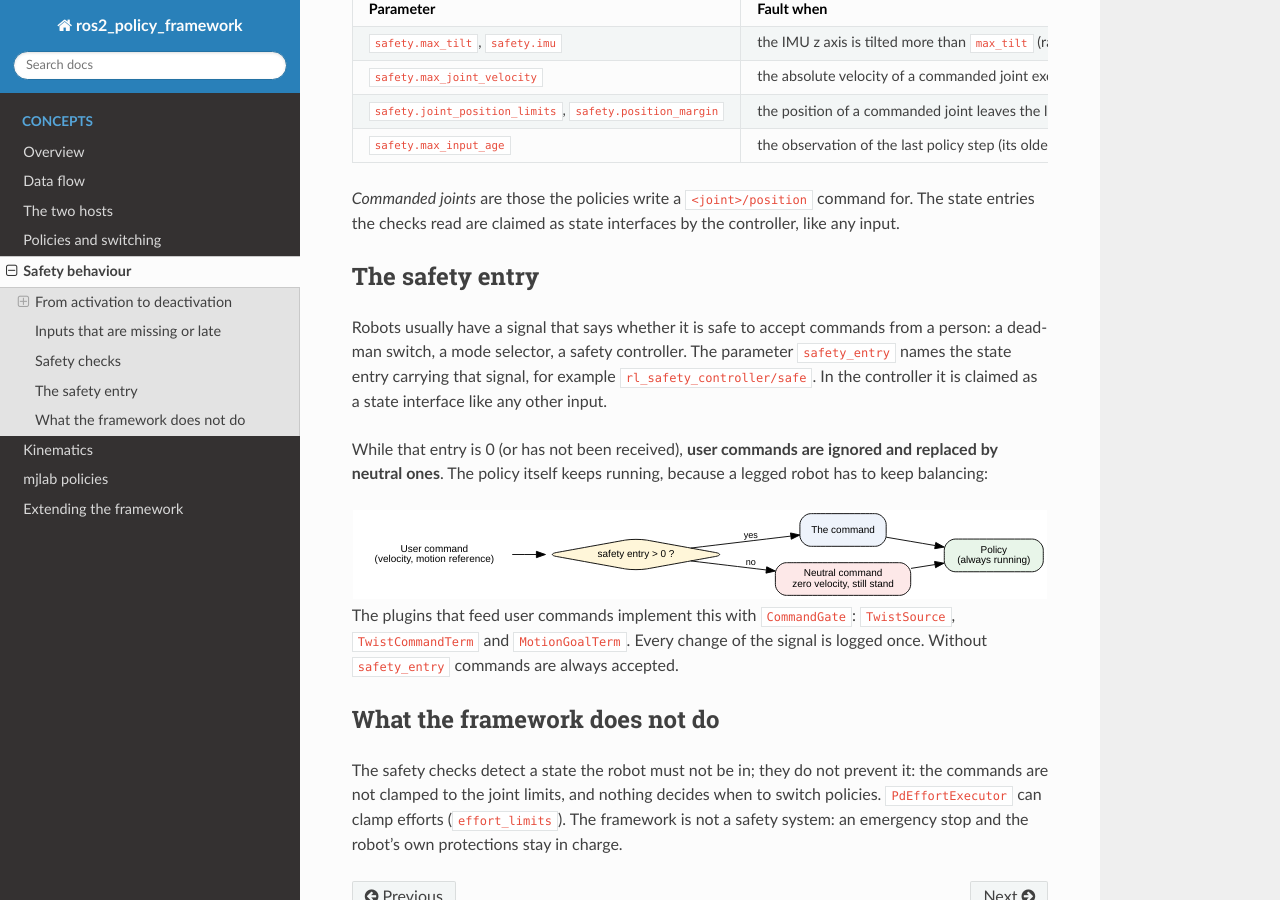
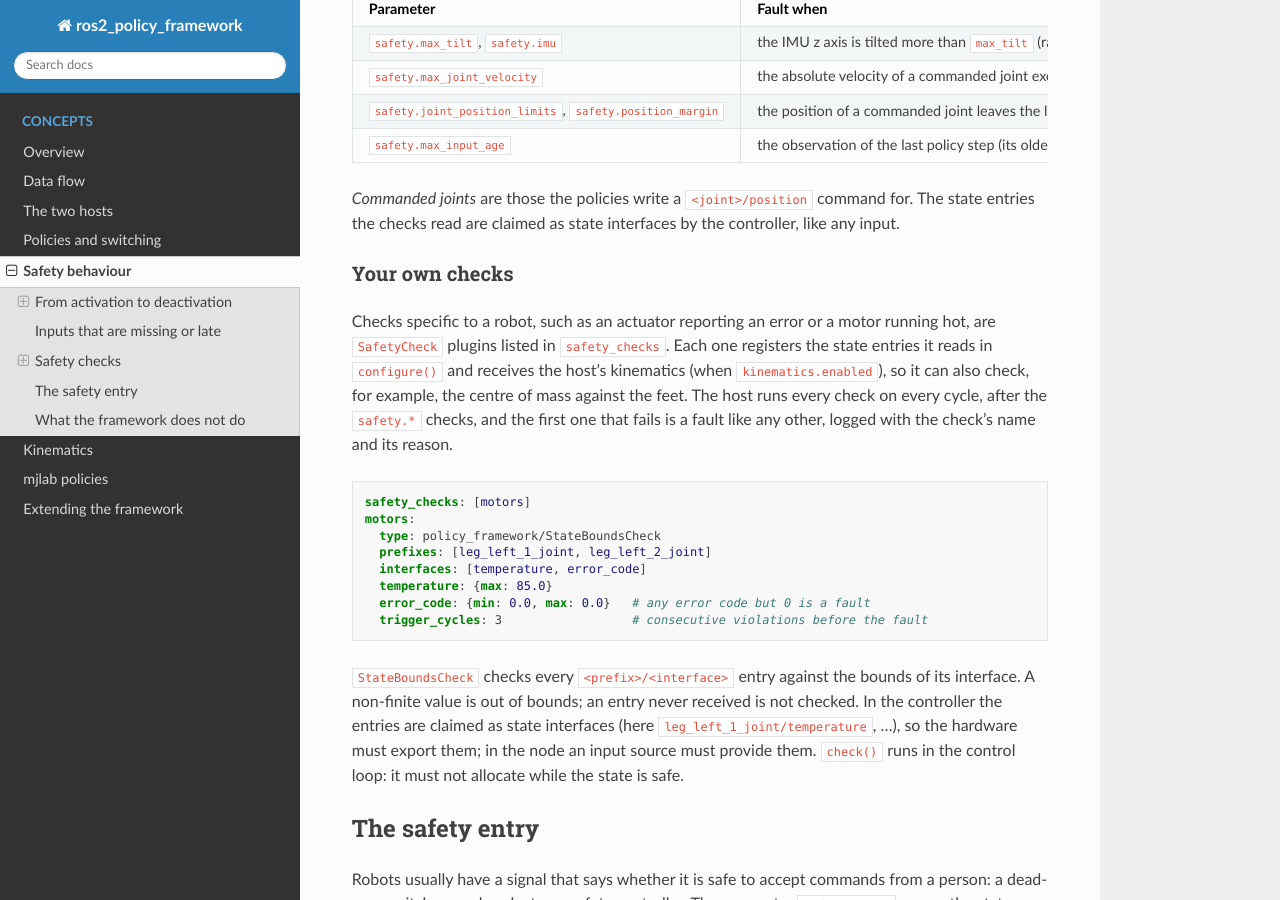
Before and after one commit to saikishor/ros2_policy_framework, a Sphinx documentation site: the page built from docs/safety.rst, in a window 1280 px wide and 900 px high, scrolled down 1969 px. Built offline with Sphinx 7.4.7 and the Read the Docs theme 3.1.0, drawn with Linux system fonts in a browser that asks for light colours.

Commit message:
Document the safety check plugins and StateBoundsCheck

```diff
--- a/docs/extending.rst
+++ b/docs/extending.rst
@@ -57,6 +57,9 @@ Which plugin to write
    * - ``InterfaceExecutor``
      - command entries into command interface values (controller)
      - ``PdEffortExecutor``, ``ReferenceInterfaceExecutor``
+   * - ``SafetyCheck``
+     - state entries (and the kinematics) into a fault
+     - ``StateBoundsCheck``
 
 The base classes are in ``policy_framework/plugin_interfaces.hpp`` and
 ``policy_framework/observation_term.hpp``, each method documented there.
--- a/docs/safety.rst
+++ b/docs/safety.rst
@@ -132,6 +132,34 @@ that was never received is not checked.
 *Commanded joints* are those the policies write a ``<joint>/position`` command for. The state
 entries the checks read are claimed as state interfaces by the controller, like any input.
 
+Your own checks
+~~~~~~~~~~~~~~~
+
+Checks specific to a robot, such as an actuator reporting an error or a motor running hot,
+are ``SafetyCheck`` plugins listed in ``safety_checks``. Each one registers the state entries
+it reads in ``configure()`` and receives the host's kinematics (when ``kinematics.enabled``),
+so it can also check, for example, the centre of mass against the feet. The host runs every
+check on every cycle, after the ``safety.*`` checks, and the first one that fails is a fault
+like any other, logged with the check's name and its reason.
+
+.. code-block:: yaml
+
+   safety_checks: [motors]
+   motors:
+     type: policy_framework/StateBoundsCheck
+     prefixes: [leg_left_1_joint, leg_left_2_joint]
+     interfaces: [temperature, error_code]
+     temperature: {max: 85.0}
+     error_code: {min: 0.0, max: 0.0}   # any error code but 0 is a fault
+     trigger_cycles: 3                  # consecutive violations before the fault
+
+``StateBoundsCheck`` checks every ``<prefix>/<interface>`` entry against the bounds of its
+interface. A non-finite value is out of bounds; an entry never received is not checked. In
+the controller the entries are claimed as state interfaces (here
+``leg_left_1_joint/temperature``, ...), so the hardware must export them; in the node an
+input source must provide them. ``check()`` runs in the control loop: it must not allocate
+while the state is safe.
+
 The safety entry
 ----------------
 
```
Also changed, not shown: README.md (+22 -0 lines).
